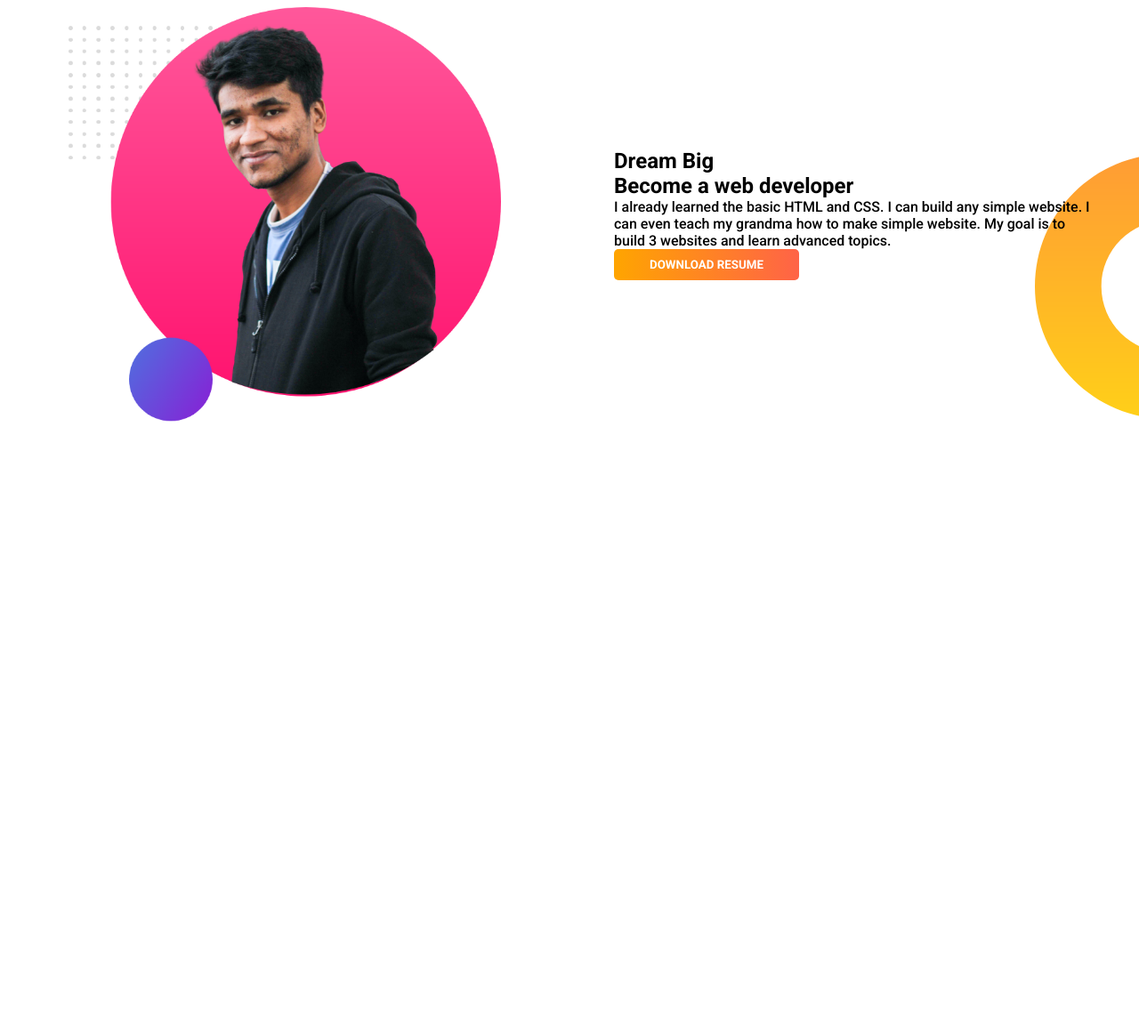
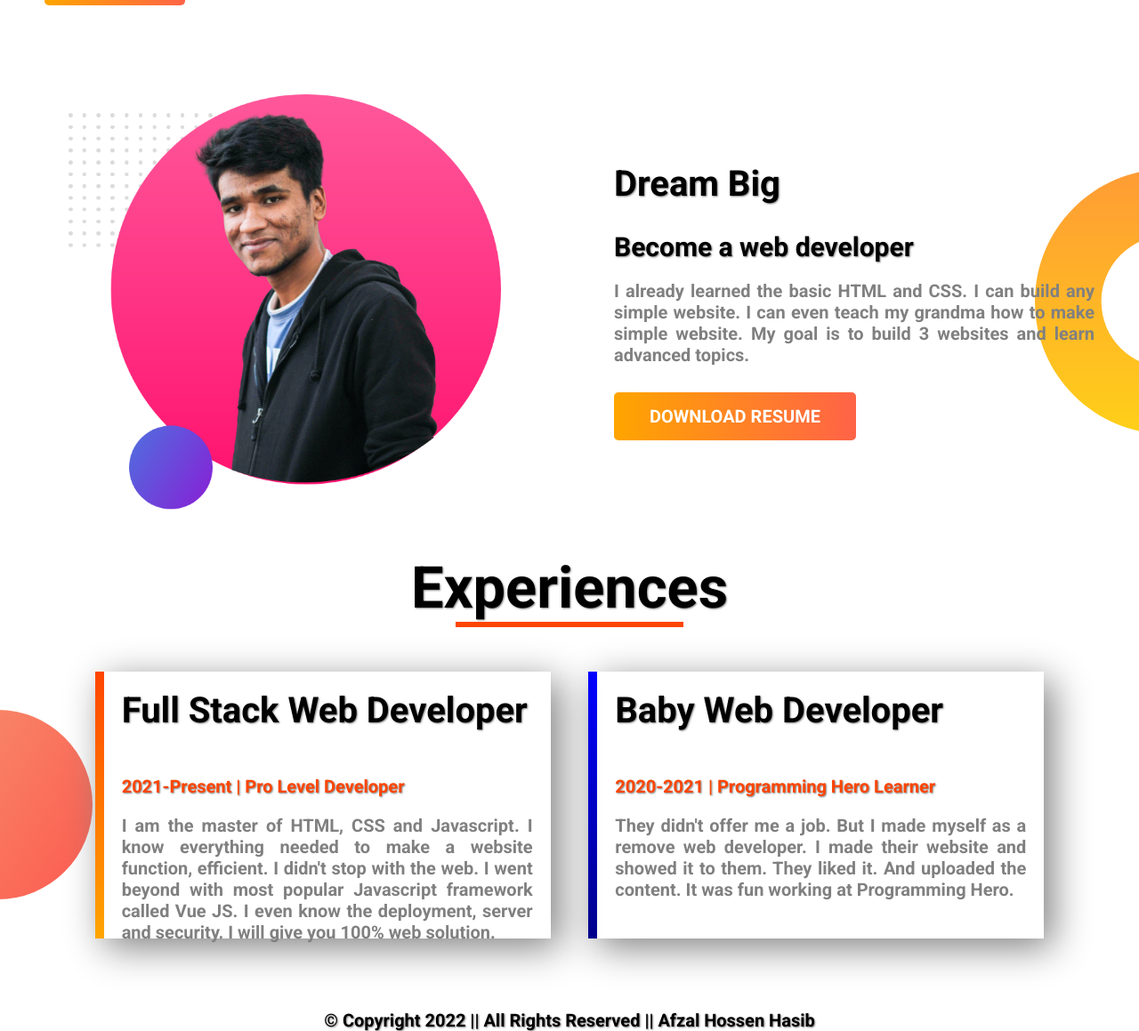
Before and after one commit to Afzal-Hossen-Hasib/New_Portfolio, a plain HTML site: page index.html in a window 1280 px wide. Shown: the part 625-1784 px from the top of the page at 89% size. Before the commit the page ends 1149 px from the top, so only its background shows below. Drawn offline with Linux system fonts and the light colour scheme.

Commit message:
footer added

```diff
--- a/index.html
+++ b/index.html
@@ -29,12 +29,9 @@
 
             <h1 class="title"> <span class="name-title">Afzal Hossen Hasib</span> World !!</h1>
 
-            <h3>Build Climber and Train Stopper
-            </h3>
+            <h3 class="small-title">Build Climber and Train Stopper</h3>
 
-            <p>You might saw me jumping, climbing buildings, and stopping trains. But nobody pays me a dime for that
-                work. That's why I am learning and mastering web development. I will not stop until I become the Web
-                Development Hero.</p>
+            <p class="title-para">You might saw me jumping, climbing buildings, and stopping trains. But nobody pays me a dime for that work. That's why I am learning and mastering web development. I will not stop until I become the Web Development Hero.</p>
 
             <button class="hire-button"> <a href="https://www.linkedin.com/in/afzal-hossen-hasib-ba159b241/" target="_blank">HIRE ME</a>
             </button>
@@ -53,15 +50,41 @@
         </div>
 
         <div class="text-container">
-            <h1>Dream Big</h1>
-            <h2>Become a web developer</h2>
-            <p>I already learned the basic HTML and CSS. I can build any simple website. I can even teach my grandma how
+            <h1 class="dream-title">Dream Big</h1>
+            <h2 class="small-title">Become a web developer</h2>
+            <p class="title-para">I already learned the basic HTML and CSS. I can build any simple website. I can even teach my grandma how
             to make simple website. My goal is to build 3 websites and learn advanced topics.</p>
             <button class="hire-button"> <a href="https://drive.google.com/uc?export=download&id=1OQuZUZxirHnBiMHDCmweVaHp9SiHH-Qb">DOWNLOAD RESUME</a> </button>
         </div>
 
     </section>
 
+    <section class="experience-container">
+
+        <h1 class="exp-title">Experiences</h1>
+
+        <div class="exp-div"></div>
+
+        <div class="developer-container">
+            <div class="stack-developer">
+                <h1 class="full-title">Full Stack Web Developer</h1>
+                <h3 class="pro-title">2021-Present | Pro Level Developer</h3>
+                <p class="title-para">I am the master of HTML, CSS and Javascript. I know everything needed to make a website function, efficient. I didn't stop with the web. I went beyond with most popular Javascript framework called Vue JS. I even know the deployment, server and security. I will give you 100% web solution.</p>
+            </div>
+
+            <div class="baby-developer">
+                <h1 class="full-title">Baby Web Developer</h1>
+                <h3 class="pro-title">2020-2021 | Programming Hero Learner</h3>
+                <p class="title-para">They didn't offer me a job. But I made myself as a remove web developer. I made their website and showed it to them. They liked it. And uploaded the content. It was fun working at Programming Hero.</p>
+            </div>
+        </div>
+
+    </section>
+
+    <footer>
+        <h2>© Copyright 2022 || All Rights Reserved || Afzal Hossen Hasib</h2>
+    </footer>
+
 
 </body>
 
--- a/style.css
+++ b/style.css
@@ -33,7 +33,7 @@
     background-image: linear-gradient(90deg, orange, tomato);
     border: none;
     outline: none;
-    padding: 10px 40px;
+    padding: 15px 40px;
     border-radius: 5px;
 }
 
@@ -41,10 +41,37 @@
     text-decoration: none;
     color: white;
     font-weight: bold;
+    font-size: 20px;
+}
+
+.welcome-title {
+    font-size: 80px;
+    text-shadow: 1px 1px 2px gray;
+    margin-bottom: 50px;
+}
+
+.title {
+    font-size: 65px;
+    text-shadow: 1px 1px 2px gray;
+    margin-bottom: 50px;
+}
+
+.small-title {
+    font-size: 30px;
+    text-shadow: 1px 1px 2px gray;
+    margin-bottom: 20px;
+}
+
+.title-para {
+    font-size: 20px;
+    text-align: justify;
+    font-weight: bold;
+    color: gray;
+    margin-bottom: 30px;
 }
 
 .name-title {
-    color: orange;
+    color: orangered;
 }
 
 .dream-container {
@@ -53,5 +80,75 @@
     justify-content: space-evenly;
     background-image: url("image/dream-bg.png");
     background-repeat: no-repeat;
-    background-position: 100% 80%;
+    background-position: 100% 50%;
 }
+
+.dream-title {
+    font-size: 40px;
+    text-shadow: 1px 1px 2px gray;
+    margin-bottom: 30px;
+}
+
+.developer-container {
+    display: flex;
+    align-items: center;
+    justify-content: space-evenly;
+    background-image: url("image/exp-bg.png");
+    background-repeat: no-repeat;
+    background-position: 0%;
+}
+
+.stack-developer {
+    width: 40%;
+    height: 300px;
+    margin-left: 5%;
+    box-shadow: 10px 10px 40px gray;
+    padding: 20px;
+    text-align: justify;
+    border-left: 10px solid;
+    border-image: linear-gradient(orangered,orange) 0 100%;
+}
+
+.baby-developer {
+    width: 40%;
+    height: 300px;
+    margin-right: 5%;
+    box-shadow: 10px 10px 40px gray;
+    padding: 20px;
+    text-align: justify;
+    border-left: 10px solid;
+    border-image: linear-gradient(blue, #00008B) 0 100%;
+}
+
+.exp-title {
+    font-size: 65px;
+    text-shadow: 1px 1px 2px gray;
+    text-align: center;
+}
+
+.exp-div {
+    border: 3px solid orangered;
+    width: 20%;
+    margin: 0 auto;
+    margin-bottom: 50px;
+}
+
+.full-title {
+    font-size: 40px;
+    text-shadow: 1px 1px 2px gray;
+    margin-bottom: 50px;
+}
+
+.pro-title {
+    color: orangered;
+    font-size: 20px;
+    text-shadow: 1px 1px 2px gray;
+    margin-bottom: 20px;
+}
+
+footer h2 {
+    font-size: 20px;
+    text-shadow: 1px 1px 2px gray;
+    text-align: center;
+    margin-top: 80px;
+}
```
